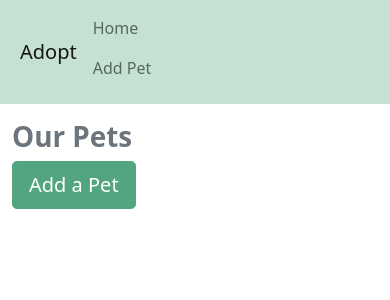
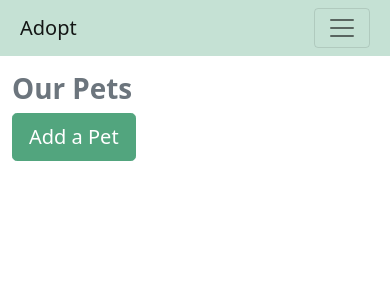
Before and after one commit to Tetyana-I/adopt, a Flask app: page / in a window 390 px wide. Shown: the top 300 px of the page. Run offline with Flask 2, Linux system fonts and the light colour scheme; data that the repository does not hold is empty.

Commit message:
added responsive-design features

```diff
--- a/templates/base.html
+++ b/templates/base.html
@@ -5,13 +5,16 @@
         <meta http-equiv="X-UA-Compatible" content="IE=edge">
         <meta name="viewport" content="width=device-width, initial-scale=1.0">
         <link href="https://cdn.jsdelivr.net/npm/bootstrap@5.1.0/dist/css/bootstrap.min.css" rel="stylesheet" integrity="sha384-KyZXEAg3QhqLMpG8r+8fhAXLRk2vvoC2f3B09zVXn8CA5QIVfZOJ3BCsw2P0p/We" crossorigin="anonymous">
-        <!-- <link rel="stylesheet" href="/static/app.css"> -->
         <title>{% block title %}{% endblock %}</title>
     </head>
     <body>
         <nav class="navbar navbar-expand-lg navbar-light bg-success p-2 bg-opacity-25 mb-3">
             <div class="container-fluid">
                 <a class="navbar-brand" href="#">Adopt</a>
+                <button class="navbar-toggler" type="button" data-bs-toggle="collapse" data-bs-target="#navbarSupportedContent" aria-controls="navbarSupportedContent" aria-expanded="false" aria-label="Toggle navigation">
+                    <span class="navbar-toggler-icon"></span>
+                </button>
+                <div class="collapse navbar-collapse" id="navbarSupportedContent">
                 <ul class="navbar-nav me-auto mb-2 mb-lg-0">
                     <li class="nav-item">
                        <a class="nav-link" href="/">Home</a>
@@ -27,5 +30,8 @@
 
             {% endblock %}
         </div>
+    <script src="https://cdn.jsdelivr.net/npm/bootstrap@5.1.1/dist/js/bootstrap.bundle.min.js" integrity="sha384-/bQdsTh/da6pkI1MST/rWKFNjaCP5gBSY4sEBT38Q/9RBh9AH40zEOg7Hlq2THRZ" crossorigin="anonymous"></script>
+    <script src="https://cdn.jsdelivr.net/npm/@popperjs/core@2.9.3/dist/umd/popper.min.js" integrity="sha384-W8fXfP3gkOKtndU4JGtKDvXbO53Wy8SZCQHczT5FMiiqmQfUpWbYdTil/SxwZgAN" crossorigin="anonymous"></script>
+    <script src="https://cdn.jsdelivr.net/npm/bootstrap@5.1.1/dist/js/bootstrap.min.js" integrity="sha384-skAcpIdS7UcVUC05LJ9Dxay8AXcDYfBJqt1CJ85S/CFujBsIzCIv+l9liuYLaMQ/" crossorigin="anonymous"></script>
 </body>
 </html>
--- a/templates/homepage.html
+++ b/templates/homepage.html
@@ -2,12 +2,9 @@
 {% block title %}Homepage{% endblock %}
 {% block content %}
 <h1 class="text-secondary"><b>Our Pets</b></h1>
-
-<div class="col">
-    <table>
-        <tr class="row">
-            {% for pet in pets %}
-            <td class="col align-items-start">
+    <div class="row">
+        {% for pet in pets %}
+            <div class="col align-items-start">
                 <div class="card m-1" style="width: 18rem;">
                     <img src={{pet.photo_url}} alt="Sorry, couldn't find a photo">
                     <div class="card-body">
@@ -20,12 +17,8 @@
                         <a href="/{{pet.id}}" class="btn btn-outline-success opacity-75 btn-sm">Edit Info</a>
                     </div>
                 </div>
-            </td>
-            {% endfor %}
-        </tr>
-    </table>
-</div>
+            </div>
+        {% endfor %}
+    </div>
 <a href="/new" class="btn  btn-success opacity-75 btn-lg">Add a Pet</a>
-
-
 {% endblock %}
```
Also changed, not shown: templates/pet_info.html (+11 -16 lines), 1 other file.
